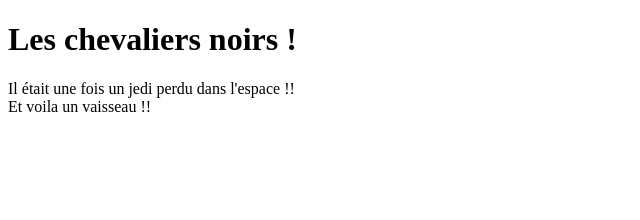
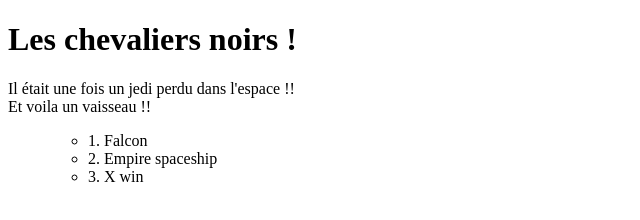
Before and after one commit to konei1300/formation-git-mastering-discover-github, a plain HTML site: page index.html in a window 1280 px wide. Shown: the whole page, without its empty margins (0-640 px from the left). Drawn offline with Linux system fonts and the light colour scheme.

Commit message:
feat: ul list ship

```diff
--- a/index.html
+++ b/index.html
@@ -14,5 +14,12 @@
     <div>
         Et voila un vaisseau !!
     </div>
+    <ul>
+        <ul>
+            <li>1. Falcon </li>
+            <li>2. Empire spaceship</li>
+            <li>3. X win</li>
+        </ul>
+    </ul>
 </body>
 </html>
```
